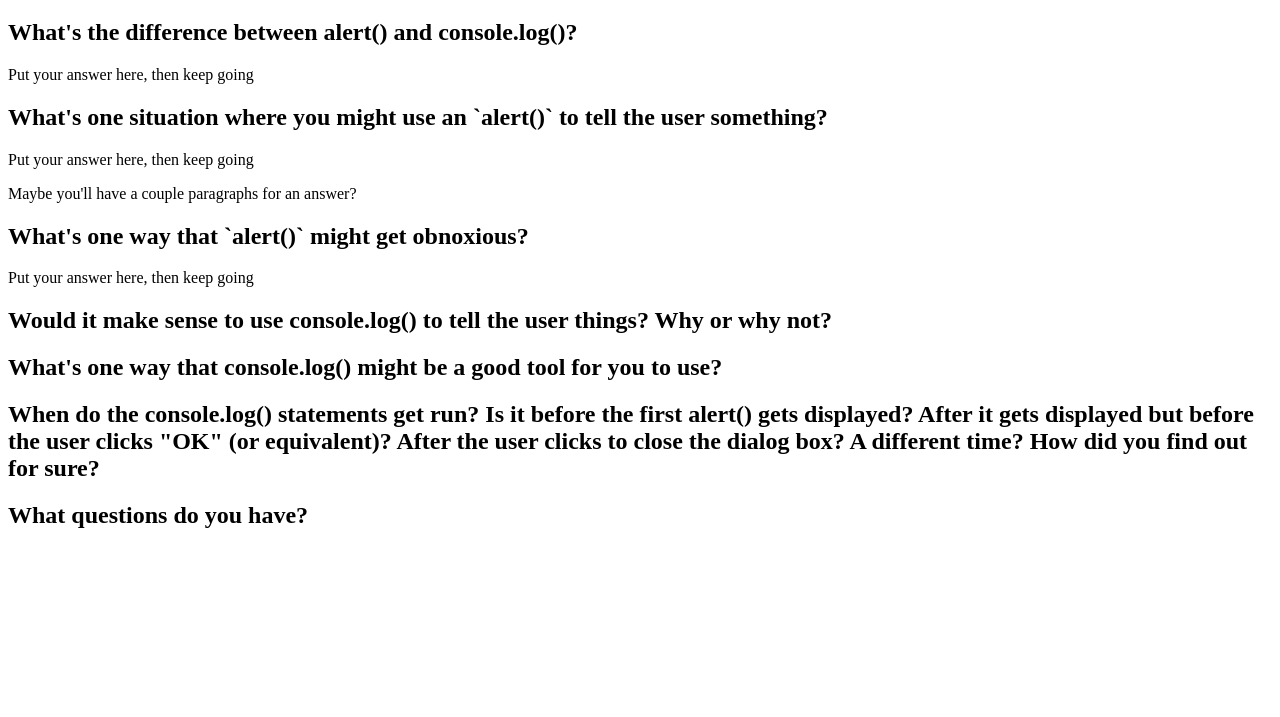
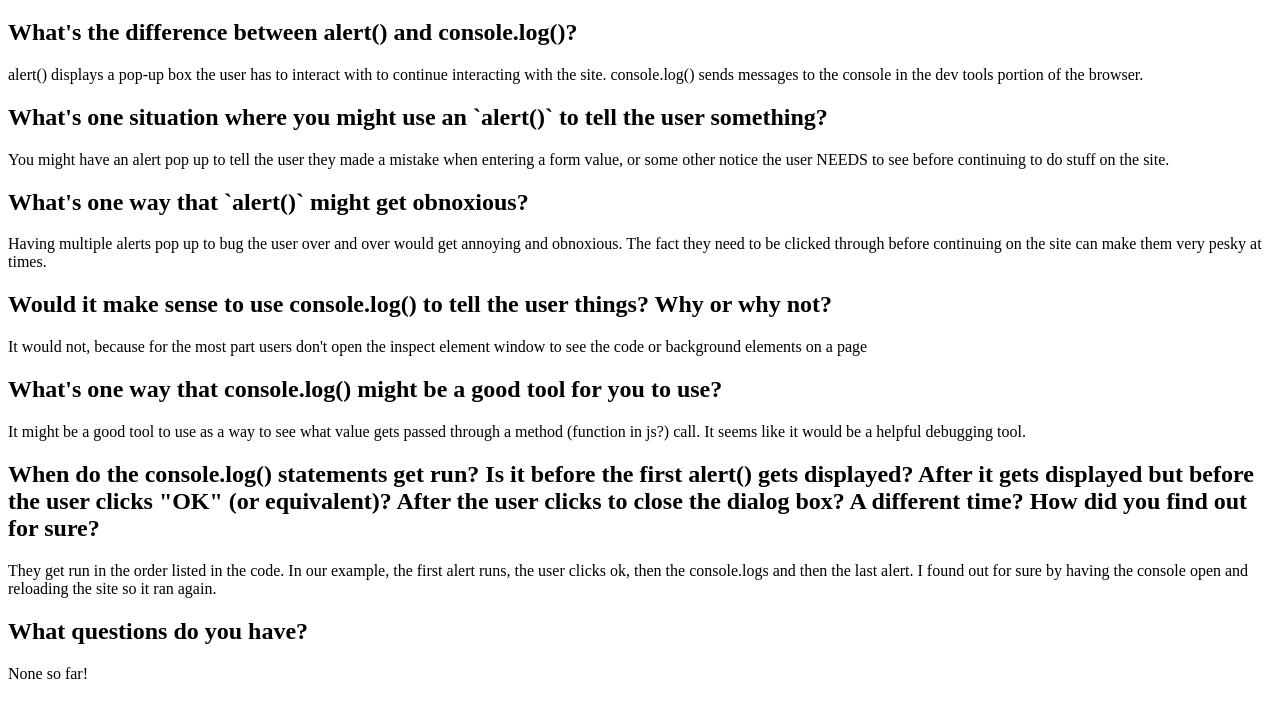
Before and after one commit to alodes999/7-6-javascript-intro, a plain HTML site: page atomic2/index.html in a window 1280 px wide. Shown: the part 61-778 px from the top of the page. Drawn offline with Linux system fonts and the light colour scheme.

Commit message:
Atomic 2 file content finished
Documentation needs added yet

```diff
--- a/atomic2/atomic2.js
+++ b/atomic2/atomic2.js
@@ -0,0 +1,13 @@
+alert("Hello! My name is Andrew.  How are you?");
+
+console.log("My favorite breakfast is waffles.");
+
+console.log("Currently (and more than likely permanently) 0 cats reside with me.");
+
+console.log("I have 1 brother, and a couple half-siblings.");
+
+console.log("I currently take between 0 and 1 nap a week");
+
+console.log("I don't much like taking naps, but I do (and should) need to get more sleep at night!");
+
+alert("Goodbye user! Thanks for listening!")
--- a/atomic2/index.html
+++ b/atomic2/index.html
@@ -9,26 +9,25 @@
   <h1>JS Atomic 02</h1>
 
   <h2>What's the difference between alert() and console.log()?</h2>
-  <p>Put your answer here, then keep going</p>
+  <p>alert() displays a pop-up box the user has to interact with to continue interacting with the site. console.log() sends messages to the console in the dev tools portion of the browser.</p>
 
   <h2>What's one situation where you might use an `alert()` to tell the user something?</h2>
-  <p>Put your answer here, then keep going</p>
-  <p>Maybe you'll have a couple paragraphs for an answer?</p>
+  <p>You might have an alert pop up to tell the user they made a mistake when entering a form value, or some other notice the user NEEDS to see before continuing to do stuff on the site.</p>
 
   <h2>What's one way that `alert()` might get obnoxious?</h2>
-  <p>Put your answer here, then keep going</p>
+  <p>Having multiple alerts pop up to bug the user over and over would get annoying and obnoxious.  The fact they need to be clicked through before continuing on the site can make them very pesky at times.</p>
 
   <h2>Would it make sense to use console.log() to tell the user things? Why or why not?</h2>
-  <p></p>
+  <p>It would not, because for the most part users don't open the inspect element window to see the code or background elements on a page</p>
 
   <h2>What's one way that console.log() might be a good tool for you to use?</h2>
-  <p></p>
+  <p>It might be a good tool to use as a way to see what value gets passed through a method (function in js?) call.  It seems like it would be a helpful debugging tool.</p>
 
   <h2>When do the console.log() statements get run? Is it before the first alert() gets displayed? After it gets displayed but before the user clicks "OK" (or equivalent)? After the user clicks to close the dialog box? A different time? How did you find out for sure?</h2>
-  <p></p>
+  <p>They get run in the order listed in the code.  In our example, the first alert runs, the user clicks ok, then the console.logs and then the last alert.  I found out for sure by having the console open and reloading the site so it ran again.</p>
 
   <h2>What questions do you have?</h2>
-  <p></p>
+  <p>None so far!</p>
   <!-- etc. -->
 </body>
 </html>
```
